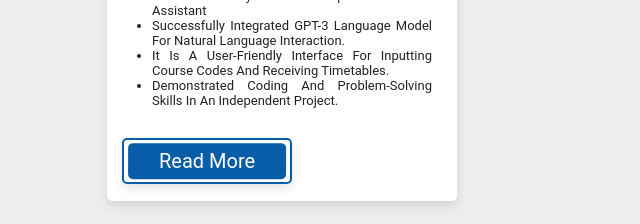
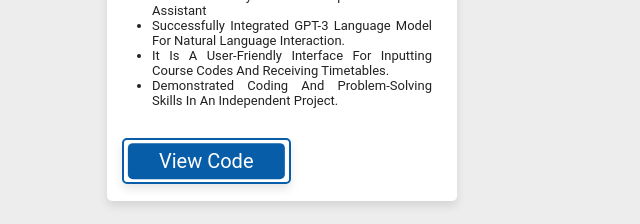
Before and after one commit to JyothirmayeeDodda/Portfolio, a plain HTML site: page index.html in a window 1280 px wide. Shown: the part 6580-6804 px from the top of the page, 358-998 px from the left. Drawn offline with nearby package versions, Linux system fonts and the light colour scheme.

Commit message:
TimeTableGPT Link Updated index.html

```diff
--- a/index.html
+++ b/index.html
@@ -370,7 +370,7 @@
                         <li>Demonstrated coding and problem-solving skills in an independent project.</li>
                     </ul>
                 </p>
-                <a href="#" class="btn">read more</a>
+                <a href="https://github.com/JyothirmayeeDodda/TimeTableGPT" class="btn">View Code</a>
             </div>
         </div>
     </div>
```
